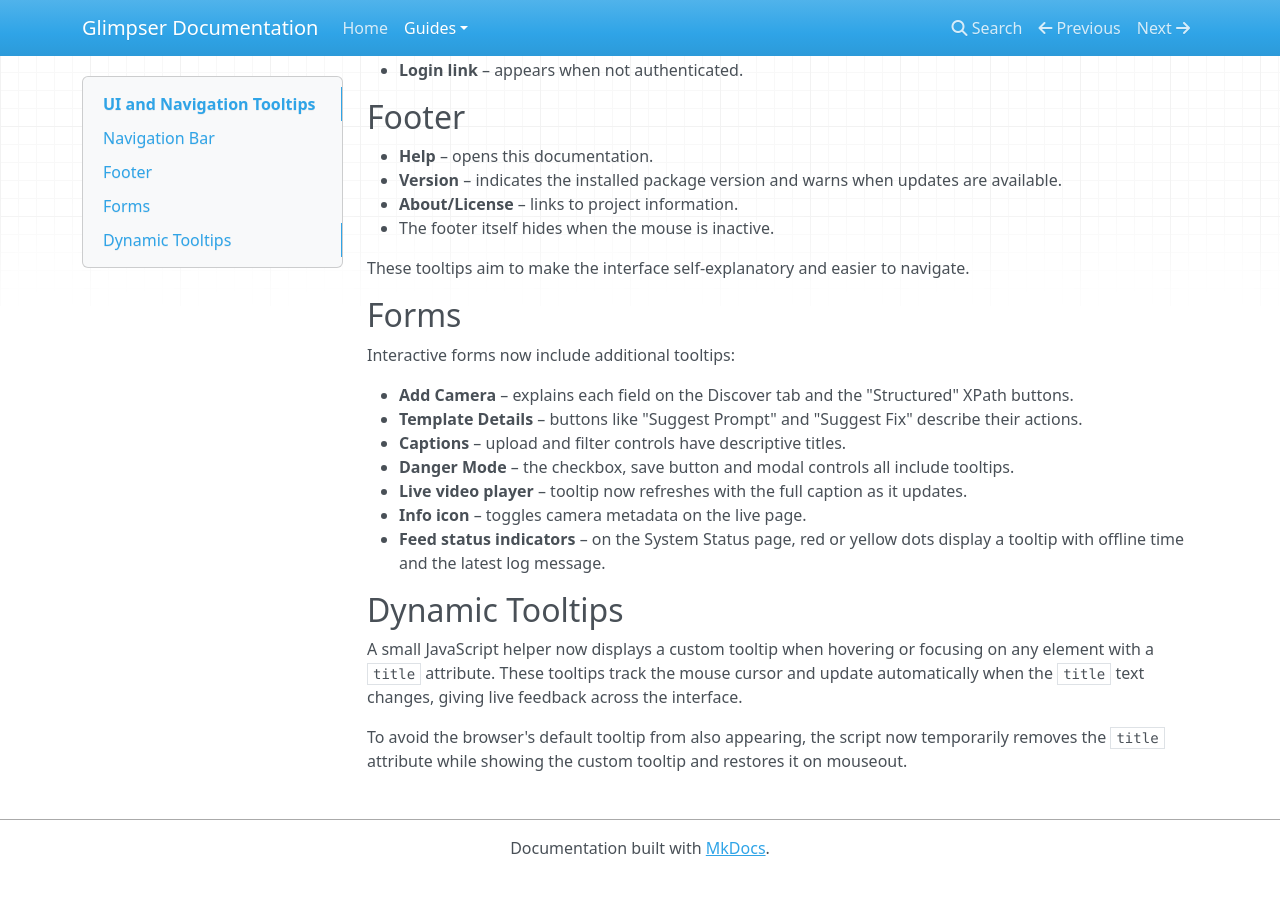
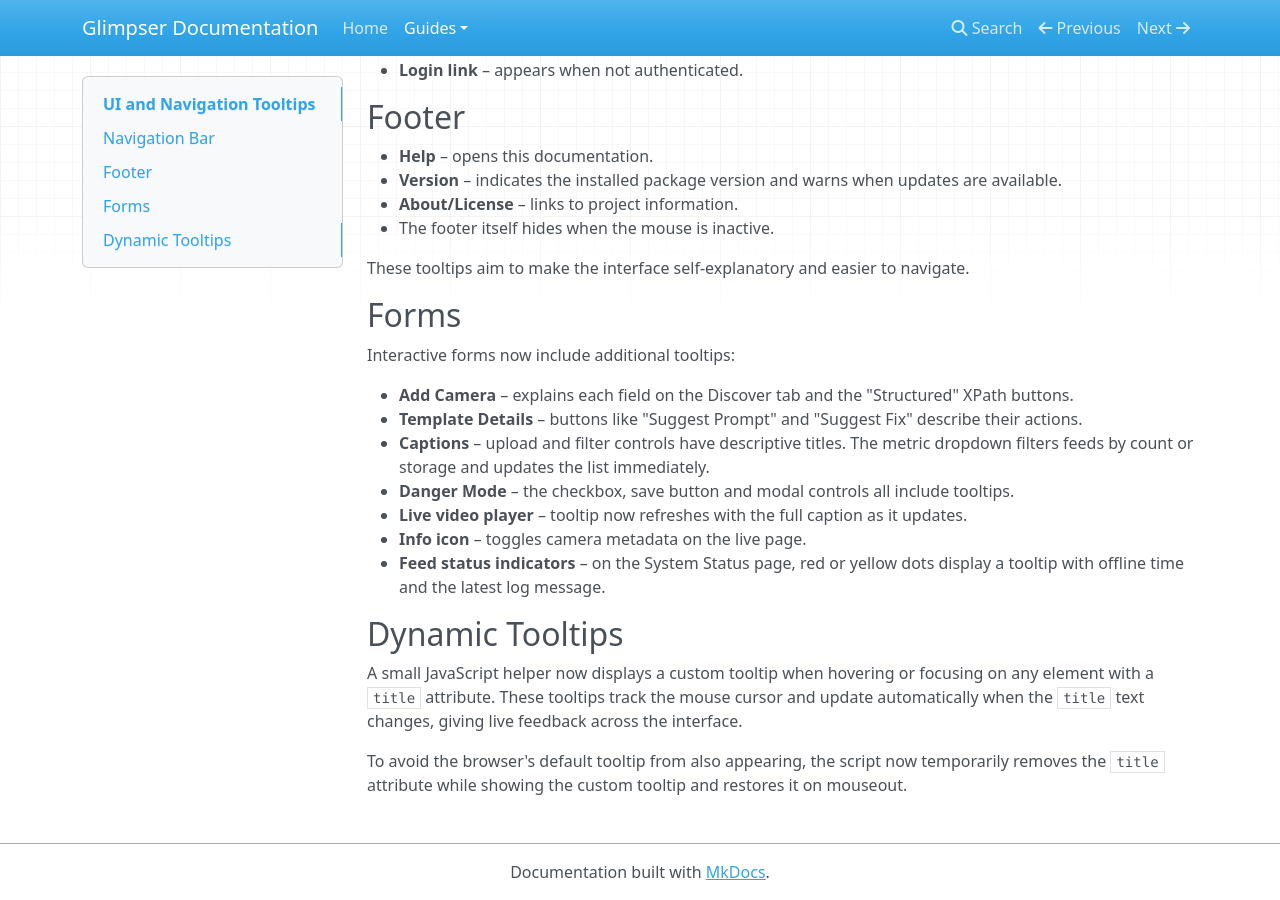
Before and after one commit to KristopherKubicki/glimpser, an MkDocs documentation site: the page built from docs/tooltips.md, in a window 1280 px wide and 900 px high, scrolled down 571 px. Built offline with MkDocs 1.6.1, drawn with Linux system fonts in a browser that asks for light colours; nearby versions of some CDN libraries; before the commit the page ends 1447 px from its top, so only the background shows below that.

Commit message:
feat(captions): improve filter usability

```diff
--- a/docs/tooltips.md
+++ b/docs/tooltips.md
@@ -38,7 +38,7 @@ Interactive forms now include additional tooltips:
 
 - **Add Camera** – explains each field on the Discover tab and the "Structured" XPath buttons.
 - **Template Details** – buttons like "Suggest Prompt" and "Suggest Fix" describe their actions.
-- **Captions** – upload and filter controls have descriptive titles.
+- **Captions** – upload and filter controls have descriptive titles. The metric dropdown filters feeds by count or storage and updates the list immediately.
 - **Danger Mode** – the checkbox, save button and modal controls all include tooltips.
 - **Live video player** – tooltip now refreshes with the full caption as it updates.
 - **Info icon** – toggles camera metadata on the live page.
```
Also changed, not shown: app/static/js/templates.js (+7 -1 lines), docs/getting_started.md (+1 -1 lines), 2 other files.
